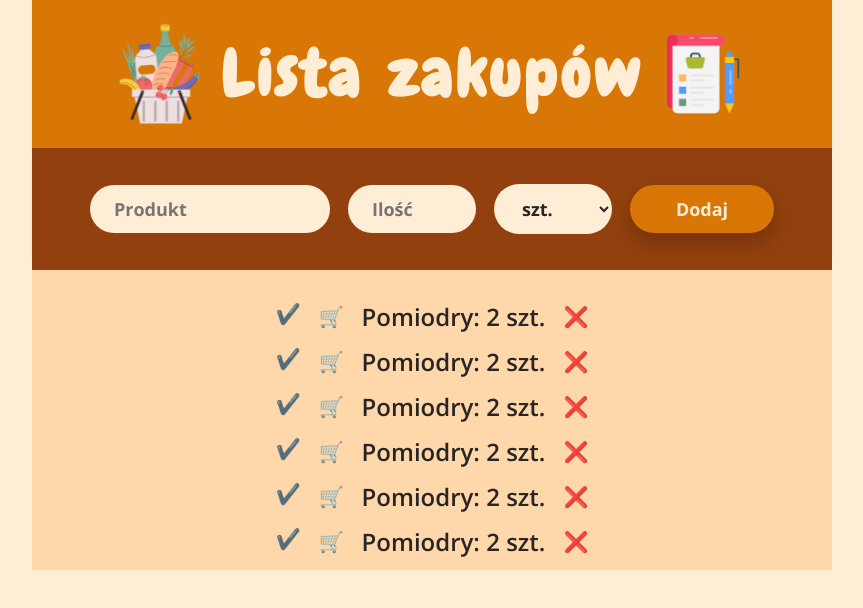
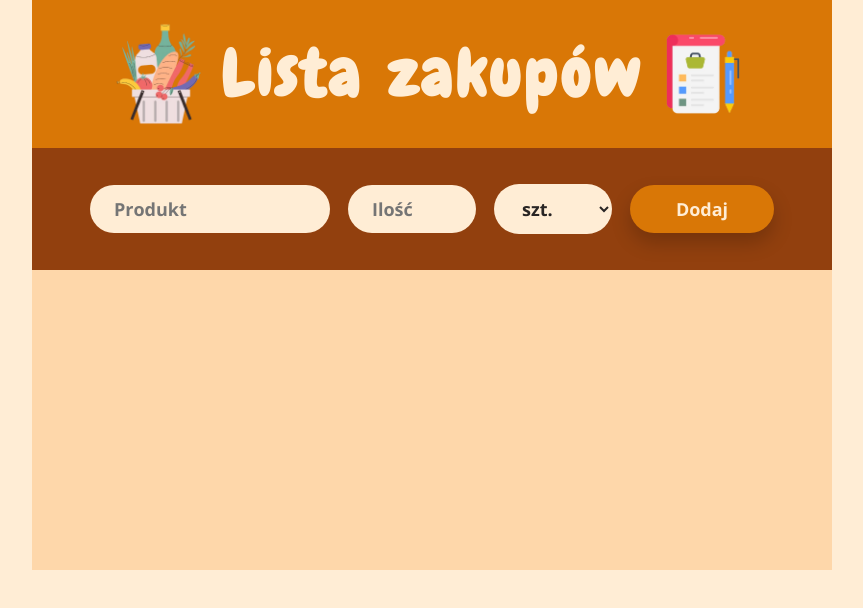
Before and after one commit to sewerynzagajny/shopping_list, a React (Create React App) app: page / in a window 1280 px wide. Shown: the top 608 px of the page, without its empty margins (208-1071 px from the left). Built offline with nearby package versions, Linux system fonts and the light colour scheme.

Commit message:
data_09_10_2024ver2

```diff
--- a/src/App.js
+++ b/src/App.js
@@ -1,3 +1,5 @@
+import { useState } from "react";
+
 const units = [
   { id: 0, unit: "szt." },
   { id: 2, unit: "opak." },
@@ -7,11 +9,37 @@ const units = [
 ];
 
 export default function App() {
+  const [shoppingItems, setShoppinhItems] = useState([]);
+
+  function handleAddItems(shoppingItem) {
+    setShoppinhItems((shoppingItems) => [...shoppingItems, shoppingItem]);
+  }
+
+  function handleDelateItem(id) {
+    setShoppinhItems((shoppingItems) =>
+      shoppingItems.filter((item) => item.id !== id)
+    );
+  }
+
+  function handleToggleItem(id) {
+    setShoppinhItems((shoppingItems) =>
+      shoppingItems.map((shoppingItem) =>
+        shoppingItem.id === id
+          ? { ...shoppingItem, basket: !shoppingItem.basket }
+          : shoppingItem
+      )
+    );
+  }
+
   return (
     <div className="app">
       <Logo />
-      <AddItemForm />
-      <ShoppingList />
+      <AddItemForm onAddShoppingItem={handleAddItems} />
+      <ShoppingList
+        shoppingItems={shoppingItems}
+        onDelateShoppingItem={handleDelateItem}
+        onToggleShoppingItem={handleToggleItem}
+      />
     </div>
   );
 }
@@ -26,12 +54,40 @@ function Logo() {
   );
 }
 
-function AddItemForm() {
+function AddItemForm({ onAddShoppingItem }) {
+  const [product, setProduct] = useState("");
+  const [quantity, setQuantity] = useState("");
+  const [unit, setUnit] = useState("szt.");
+
+  function handleSubmit(e) {
+    e.preventDefault();
+    if (!product || !quantity) return;
+
+    const id = crypto.randomUUID();
+    const newShoppingItem = { id, product, quantity, unit, basket: false };
+    setProduct("");
+    setQuantity("");
+    setUnit("szt.");
+    onAddShoppingItem(newShoppingItem);
+  }
+
   return (
-    <form className="add_item">
-      <input className="add_item__product" type="text" placeholder="Produkt" />
-      <input className="add_item__quantity" type="text" placeholder="Ilość" />
-      <select>
+    <form className="add_item" onSubmit={handleSubmit}>
+      <input
+        className="add_item__product"
+        type="text"
+        placeholder="Produkt"
+        value={product}
+        onChange={(e) => setProduct(e.target.value)}
+      />
+      <input
+        className="add_item__quantity"
+        type="text"
+        placeholder="Ilość"
+        value={quantity}
+        onChange={(e) => setQuantity(e.target.value)}
+      />
+      <select value={unit} onChange={(e) => setUnit(e.target.value)}>
         {units.map((el) => (
           <option key={el.id}>{el.unit}</option>
         ))}
@@ -41,34 +97,45 @@ function AddItemForm() {
   );
 }
 
-function ShoppingItem() {
-  return (
-    <li className="shopping-item">
-      <button className="shopping-item__mark">✔️</button>
-      <button>🛒</button>
-      <span>Pomiodry: 2 szt.</span>
-      <button>❌</button>
-    </li>
-  );
-}
-
-function ShoppingList() {
+function ShoppingList({
+  shoppingItems,
+  onDelateShoppingItem,
+  onToggleShoppingItem,
+}) {
   return (
     <div className="shopping-list">
       <ul>
-        <ShoppingItem />
-        <ShoppingItem />
-        <ShoppingItem />
-        <ShoppingItem />
-        <ShoppingItem />
-        <ShoppingItem />
-        <ShoppingItem />
-        <ShoppingItem />
-        <ShoppingItem />
-        <ShoppingItem />
-        <ShoppingItem />
-        <ShoppingItem />
+        {shoppingItems.map((shoppingItem) => (
+          <ShoppingItem
+            shoppingItem={shoppingItem}
+            key={shoppingItem.id}
+            onDelateShoppingItem={onDelateShoppingItem}
+            onToggleShoppingItem={onToggleShoppingItem}
+          />
+        ))}
       </ul>
     </div>
   );
 }
+
+function ShoppingItem({
+  shoppingItem,
+  onDelateShoppingItem,
+  onToggleShoppingItem,
+}) {
+  return (
+    <li className="shopping-item">
+      <button onClick={() => onToggleShoppingItem(shoppingItem.id)}>
+        <span className="shopping-item__mark">
+          {shoppingItem.basket ? "✔️" : "🛒"}
+        </span>
+      </button>
+      <span
+        style={shoppingItem.basket ? { textDecoration: "line-through" } : {}}
+      >{`${shoppingItem.product}: ${shoppingItem.quantity} ${shoppingItem.unit}`}</span>
+      <button onClick={() => onDelateShoppingItem(shoppingItem.id)}>
+        <span className="shopping-item__close">❌</span>
+      </button>
+    </li>
+  );
+}
--- a/src/index.scss
+++ b/src/index.scss
@@ -16,6 +16,7 @@ $background-color-amber-2: #dd851f;
 $background-color-amber-dark: #92400e;
 $color-black: #000;
 
+///////////////////////////////////////////////////////////////////
 * {
   margin: 0;
   padding: 0;
@@ -33,6 +34,21 @@ body {
   font-weight: $font-weight-primary;
   background-color: $background-color-primary;
   // letter-spacing: $letter-spacing;
+}
+
+/////////////////////////////////////////////////////////////////////
+
+%common-input-styles {
+  background-color: $background-color-primary;
+  color: #292524;
+  border: none;
+  border-radius: 10rem;
+  font-family: inherit;
+  cursor: pointer;
+  font-weight: 700;
+  padding: 1.2rem 2.4rem;
+  font-size: 1.8rem;
+  transition: all 0.3s;
 }
 
 ////////////////////////////////////////////////////////////
@@ -64,18 +80,6 @@ body {
   &__img {
     width: 15%;
   }
-}
-%common-input-styles {
-  background-color: $background-color-primary;
-  color: #292524;
-  border: none;
-  border-radius: 10rem;
-  font-family: inherit;
-  cursor: pointer;
-  font-weight: 700;
-  padding: 1.2rem 2.4rem;
-  font-size: 1.8rem;
-  transition: all 0.3s;
 }
 
 /////////////////////////////////////////////////////////////////////
@@ -150,7 +154,7 @@ body {
     flex-direction: column;
     gap: 1.2rem;
     list-style: none;
-    align-items: center;
+    // align-items: center;
   }
 }
 //////////////////////////////////////////////////////////////////
@@ -158,18 +162,20 @@ body {
 
 .shopping-item {
   display: flex;
+  justify-content: space-between;
   gap: 1.8rem;
   font-weight: 600;
+  padding: 0 8rem;
 
   & button {
     cursor: pointer;
     background: none;
     border: none;
-    font-size: 2rem;
-    // padding: 0.8rem;
-    // transform: translateY(2px);
   }
   &__mark {
-    transform: translateY(-3px);
+    font-size: 2.4rem;
+  }
+  &__close {
+    font-size: 2rem;
   }
 }
```
